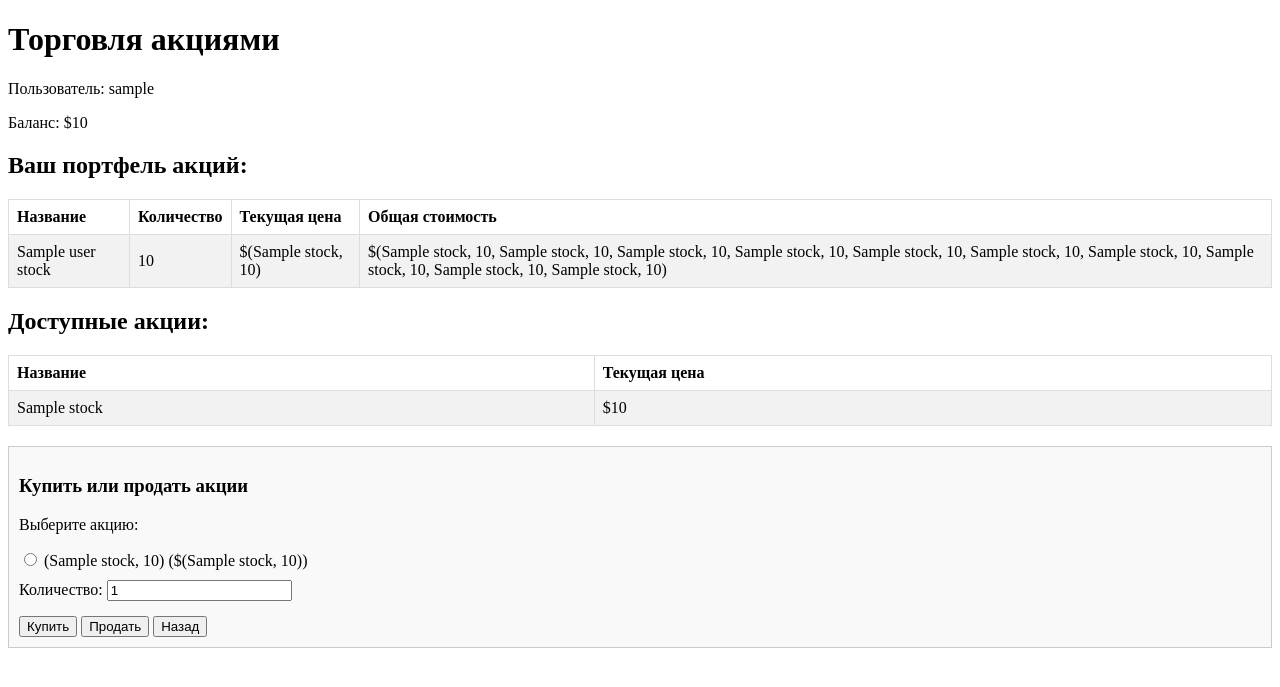
After one commit to Merchok/ConchBank, a Flask app: template templates/stocks.html in a window 1280 px wide. The commit adds this page. Shown: the top 687 px of the page. Run offline with Flask 3, Linux system fonts and the light colour scheme; the template is opened without the code that fills it: most values are stand-ins (such as "Sample title", 1, 10 or a date in 2020).

Commit message:
Stocks are now working and are ready to be used

```diff
--- /dev/null
+++ b/Stocks.json
@@ -0,0 +1,5 @@
+{
+    "APPLE": 95.4155924595614,
+    "TESLA": 84.94937364054226,
+    "CONCHBANK": 62.42821746170921
+}
--- a/Users.json
+++ b/Users.json
@@ -42,7 +42,7 @@
     },
     "root": {
         "password": "ce5ca673d13b36118d54a7cf13aeb0ca012383bf771e713421b4d1fd841f539a",
-        "balance": 150259.85316255986,
+        "balance": 150391.85316255986,
         "trans": [
             {
                 "to": "ivan",
@@ -83,7 +83,7 @@
         "stocks": {
             "APPLE": 0,
             "TESLA": 0,
-            "CONCHBANK": 4
+            "CONCHBANK": 2
         }
     },
     "user1": {
@@ -96,11 +96,5 @@
             "CONCHBANK": 0
         },
         "transac": []
-    },
-    "ravno": {
-        "password": "a665a45920422f9d417e4867efdc4fb8a04a1f3fff1fa07e998e86f7f7a27ae3",
-        "balance": 15,
-        "trans": [],
-        "stocks": {}
     }
 }
--- a/app.py
+++ b/app.py
@@ -3,12 +3,16 @@ import json
 import hashlib
 from flask import Flask, render_template, request, redirect, url_for
 import time
+import random
 
 
 app = Flask(__name__)
 
 with open("Users.json", "r") as f:
     users = json.load(f)
+
+with open("Stocks.json", "r") as s:
+    stockss = json.load(s)
 
 @app.route("/")
 def index():
@@ -58,7 +62,11 @@ def signup():
             "password": password_hash,
             "balance": 15,
             "trans": [],
-            "stocks": {}
+            "stocks": {
+                "APPLE": 0,
+                "TESLA": 0,
+                "CONCHBANK": 0
+            }
         }
 
         with open("Users.json", "w") as f:
@@ -148,14 +156,106 @@ def Deposit(username):
         return render_template("DPsucc.html", username=username)
     return render_template("Deposit.html", username=username)
 
+last_update = 0
+
+#
 @app.route("/stocks/<username>", methods=["GET", "POST"])
 def Stocks(username):
     user = users.get(username)
     if not user:
         return "User with that name was not found"
 
+    stocks = stockss
+    user_balance = users[username]["balance"]
+
+    # function to update stock prices
+    def update_prices():
+        for key in stocks:
+            if stocks[key] >= 50:
+                price_change = random.uniform(-20, 20)
+                stocks[key] = max(0, stocks[key] + price_change)
+
+                with open("Stocks.json", "w") as s:
+                    json.dump(stockss, s, indent=4)
+            else:
+                stocks[key] += random.randint(38, 65)
+
+                with open("Stocks.json", "w") as s:
+                    json.dump(stockss, s, indent=4)
+
+    def  maybe_update_prices():
+        global last_update
+        now = time.time()
+        if now - last_update > 60:  # раз в минуту
+            update_prices()
+            last_update = now
+
+    def Buy(stock_name, stock_amount):
+
+        totalPrice = stocks[stock_name] * stock_amount
+        if user_balance < totalPrice:
+            return "Sorry you not have enough money to be able to buy stocks!"
+        else:
+            if stock_name == "APPLE":
+                users[username]["balance"] -= stocks[stock_name] * stock_amount
+                users[username]["stocks"]["APPLE"] += stock_amount
+
+            elif stock_name =="TESLA":
+                users[username]["balance"] -= stocks[stock_name] * stock_amount
+                users[username]["stocks"]["TESLA"] += stock_amount
+
+            elif stock_name == "CONCHBANK":
+                users[username]["balance"] -= stocks[stock_name] * stock_amount
+                users[username]["stocks"]["CONCHBANK"] += stock_amount
+
+            with open("Users.json", "w") as f:
+                json.dump(users, f, indent=4)
+
+    def Sell(stock_name, stock_amount):
+        if stock_name == "APPLE" and users[username]["stocks"]["APPLE"] >= stock_amount:
+            users[username]["stocks"]["APPLE"] -= stock_amount
+            users[username]["balance"] += stocks["APPLE"] * stock_amount
+
+        elif stock_name == "TESLA" and users[username]["stocks"]["TESLA"] >= stock_amount:
+            users[username]["stocks"]["TESLA"] -= stock_amount
+            users[username]["balance"] += stocks["TESLA"] * stock_amount
+
+        elif stock_name == "CONCHBANK" and users[username]["stocks"]["CONCHBANK"] >= stock_amount:
+            users[username]["stocks"]["CONCHBANK"] -= stock_amount
+            users[username]["balance"] += stocks["CONCHBANK"] * stock_amount
+        else:
+            return "You don't have this stock"
+
+
+        with open("Users.json", "w") as f:
+            json.dump(users, f, indent=4)
+
     if request.method == "POST":
-        pass
+        user = users.get(username)
+        stock_name = request.form['stock_name']
+        stock_amount = int(request.form['stock_amount'])
+        action = request.form['action']
+
+        if action == "buy":
+            result = Buy(stock_name, stock_amount)
+            if result:
+                return result
+
+        elif action == "sell":
+            result = Sell(stock_name, stock_amount)
+            if result:
+                return result
+
+        maybe_update_prices()
+        return redirect(url_for('Stocks', username=username))
+
+    # Добавьте в самом конце функции Stocks():
+    return render_template("stocks.html",
+                            username=username,
+                            stocks=stocks,
+                            user_stocks=users[username]["stocks"],
+                            balance=users[username]["balance"])
+
 
 if __name__ == "__main__":
     app.run(debug=True)
--- a/templates/home.html
+++ b/templates/home.html
@@ -10,6 +10,7 @@
   <a href="/transfer/{{ name }}">Make a Transaction</a>
   <a href="/seetransfer/{{ name }}">See Transactions</a>
   <a href="/deposit/{{ name }}">Deposit</a>
+  <a href="/stocks/{{ name }}">Trade Stocks</a>
   <a href="/">exit</a>
 </body>
 </html>
--- /dev/null
+++ b/templates/stocks.html
@@ -0,0 +1,95 @@
+<!DOCTYPE html>
+<html>
+<head>
+    <title>Торговля акциями</title>
+    <style>
+        .stock-table {
+            width: 100%;
+            border-collapse: collapse;
+        }
+        .stock-table th, .stock-table td {
+            border: 1px solid #ddd;
+            padding: 8px;
+            text-align: left;
+        }
+        .stock-table tr:nth-child(even) {
+            background-color: #f2f2f2;
+        }
+        .stock-form {
+            margin-top: 20px;
+            padding: 10px;
+            border: 1px solid #ccc;
+            background-color: #f9f9f9;
+        }
+    </style>
+</head>
+<body>
+    <h1>Торговля акциями</h1>
+    <p>Пользователь: {{ username }}</p>
+    <p>Баланс: ${{ balance }}</p>
+
+    <h2>Ваш портфель акций:</h2>
+    <table class="stock-table">
+        <tr>
+            <th>Название</th>
+            <th>Количество</th>
+            <th>Текущая цена</th>
+            <th>Общая стоимость</th>
+        </tr>
+        {% for stock_name, amount in user_stocks.items() %}
+            {% if amount > 0 %}
+                <tr>
+                    <td>{{ stock_name }}</td>
+                    <td>{{ amount }}</td>
+                    <td>${{ stocks[stock_name] }}</td>
+                    <td>${{ stocks[stock_name] * amount }}</td>
+                </tr>
+            {% endif %}
+        {% else %}
+            <tr>
+                <td colspan="4">У вас пока нет акций</td>
+            </tr>
+        {% endfor %}
+    </table>
+
+    <h2>Доступные акции:</h2>
+    <table class="stock-table">
+        <tr>
+            <th>Название</th>
+            <th>Текущая цена</th>
+        </tr>
+        {% for stock_name, price in stocks.items() %}
+            <tr>
+                <td>{{ stock_name }}</td>
+                <td>${{ price }}</td>
+            </tr>
+        {% endfor %}
+    </table>
+
+    <div class="stock-form">
+        <h3>Купить или продать акции</h3>
+        <form method="post">
+            <div>
+                <p>Выберите акцию:</p>
+                {% for stock_name in stocks %}
+                <div>
+                    <input type="radio" id="{{ stock_name }}" name="stock_name" value="{{ stock_name }}" required>
+                    <label for="{{ stock_name }}">{{ stock_name }} (${{ stocks[stock_name] }})</label>
+                </div>
+                {% endfor %}
+            </div>
+
+            <div style="margin-top: 10px;">
+                <label for="stock_amount">Количество:</label>
+                <input type="number" id="stock_amount" name="stock_amount" min="1" value="1" required>
+            </div>
+
+            <div style="margin-top: 15px;">
+                <button type="submit" name="action" value="buy">Купить</button>
+                <button type="submit" name="action" value="sell">Продать</button>
+                <a href="{{ url_for('home', username=username) }}"><button type="button">Назад</button></a>
+            </div>
+        </form>
+    </div>
+</body>
+</html>
```
